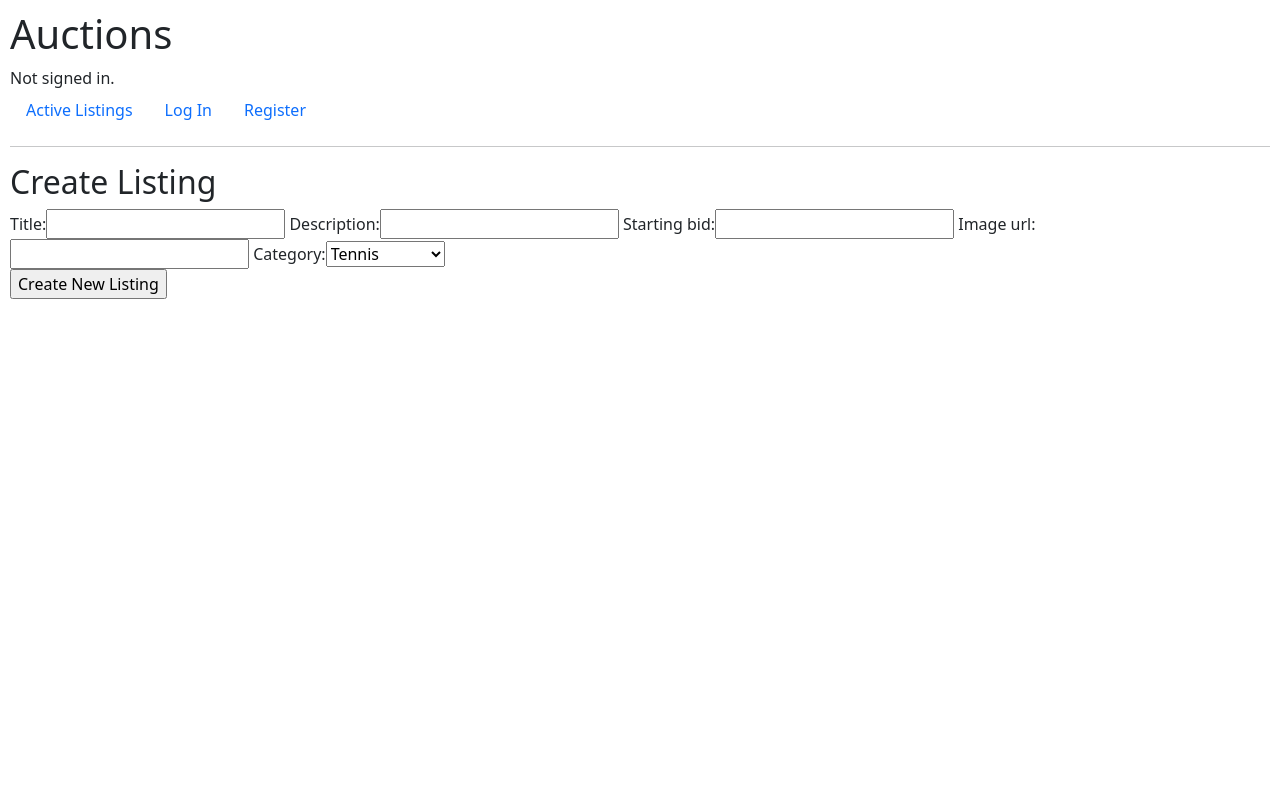
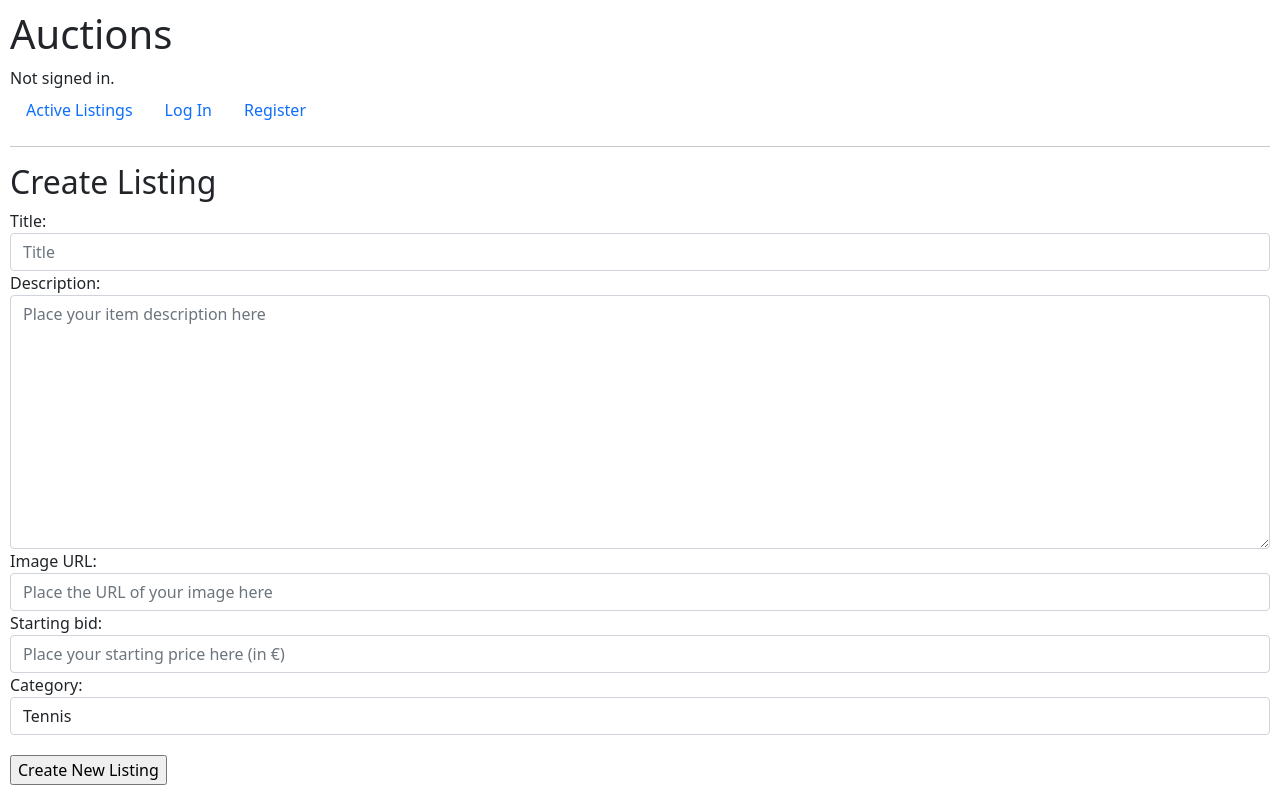
Before and after one commit to minprog-platforms/project-commerce-django-CaioSmidi, a Django app: page /create_listing in a window 1280 px wide. Run offline with Django 3.2, Linux system fonts and the light colour scheme.

Commit message:
Made changes to listing and create listing features, and added Watchlist class to models.py to start with this implementation of this feature

```diff
--- a/auctions/admin.py
+++ b/auctions/admin.py
@@ -1,9 +1,9 @@
 from django.contrib import admin
-from .models import User, Listing
+from .models import User, Listing, Watchlist
 
 # Register your models here.
 admin.site.register(User)
 admin.site.register(Listing)
+admin.site.register(Watchlist)
 # admin.site.register(Bid)
 # admin.site.register(Comment)
-# admin.site.register(Watchlist)
--- a/auctions/models.py
+++ b/auctions/models.py
@@ -28,6 +28,13 @@ class Listing(models.Model):
     def __str__(self):
         return f"Listing {self.id}: {self.title}, sold by {self.owner}"
 
+class Watchlist(models.Model):
+    user = models.ForeignKey(User, on_delete=models.CASCADE)
+    item = models.ForeignKey(Listing, on_delete=models.CASCADE)
+
+
+    def __str__(self):
+        return f"{self.item} on Watchlist of {self.user}"
 
 # class Bid(models.Model):
 #     listing = models.ForeignKey(Listing, on_delete=models.CASCADE)
@@ -49,10 +56,3 @@ class Listing(models.Model):
 #         return f"Comment {self.id} on listing {self.listing} written by {self.text}"
 #
 #
-# class Watchlist(models.Model):
-#     user = models.ForeignKey(User, on_delete=models.CASCADE)
-#     item = models.ForeignKey(Listing, on_delete=models.CASCADE)
-#
-#
-#     def __str__(self):
-#         return f"{self.item} on Watchlist of {self.user}"
--- a/auctions/static/auctions/styles.css
+++ b/auctions/static/auctions/styles.css
@@ -28,6 +28,10 @@ body {
     display: block;
 }
 
+.listing_description {
+    font-style: italic;
+}
+
 .listing_image, .listing_title, .listing_price, .listing_description, .listing_owner {
     border: 1px groove red;
     border-radius: 10px;
@@ -49,22 +53,6 @@ body {
     padding: 20px;
 }
 
-
-/* .create_listing {
-    padding-top: 30px;
-    padding-left: 15px;
+.submit_listing {
+    margin-top: 20px;
 }
-
-.submit_listing {
-    margin-top: 150px;
-    margin-left: 150px;
-}
-
-.create_listing_form {
-    padding-right: 10px;
-}
-
-.category_options {
-    margin-top: 20px    ;
-    margin-bottom: 10px;
-} */
--- a/auctions/templates/auctions/listing.html
+++ b/auctions/templates/auctions/listing.html
@@ -22,6 +22,7 @@
 
             Sold by: {{ owner }}
 
+            {% if user.is_authenticated %}
                 {% if watchlist %}
                     <form class="" action="" method="post">
                         {% csrf_token %}
@@ -34,7 +35,7 @@
                         {{ add_form }}
                         <input type="submit" name="" value="Add to Watchlist">
                     </form>
-
+                {% endif %}
             {% endif %}
         </div>
 
--- a/auctions/views.py
+++ b/auctions/views.py
@@ -5,20 +5,44 @@ from django.shortcuts import render
 from django.urls import reverse
 from django import forms
 
-from .models import User, Listing
+
+from .models import User, Listing, Watchlist
 
 
 class NewListingForm(forms.ModelForm):
 
-    title = forms.CharField(max_length=64)
-    description = forms.CharField(max_length=128)
-    starting_bid = forms.DecimalField(max_digits=64, decimal_places=2)
-    image_URL = forms.URLField(required=False)
-    category = forms.ChoiceField(required=False, choices=Listing.categories)
+    # title = forms.CharField(max_length=64)
+    # description = forms.CharField(max_length=128)
+    # image_URL = forms.URLField(required=False)
+    # starting_bid = forms.DecimalField(max_digits=64, decimal_places=2)
+    # category = forms.ChoiceField(required=False, choices=Listing.categories)
 
     class Meta:
         model = Listing
-        fields = ["title", "description", "starting_bid", "image_URL", "category"]
+        fields = ["title", "description", "image_URL", "starting_bid", "category"]
+        widgets = {
+            "title": forms.TextInput(attrs={
+                    "class": "form-control",
+                    "placeholder": "Title"
+                }),
+            "description": forms.Textarea(attrs={
+                    "class": "form-control",
+                    "placeholder": "Place your item description here"
+                }),
+            "image_URL": forms.URLInput(attrs={
+                    "class": "form-control",
+                    "placeholder": "Place the URL of your image here"
+                }),
+            "starting_bid": forms.NumberInput(attrs={
+                    "class": "form-control",
+                    "placeholder": "Place your starting price here (in €)"
+                }),
+            "category": forms.Select(attrs={
+                    "class": "form-control",
+                    "placeholder": "Pick your category"
+                }),
+
+        }
 
 # class BiddingForm(forms.ModelForm):
 #
@@ -51,34 +75,34 @@ def create_listing(request):
         if form.is_valid():
             title = form.cleaned_data["title"]
             description = form.cleaned_data["description"]
+            image_URL = form.cleaned_data["image_URL"]
             starting_bid = form.cleaned_data["starting_bid"]
-            image_URL = form.cleaned_data["image_URL"]
             category = form.cleaned_data["category"]
             user = request.user
 
-            listing = Listing(title = title, description = description, image_URL = image_URL, starting_bid = starting_bid, category = category, owner = user)
+            listing = Listing(title = title, description = description, image_URL = image_URL, starting_bid = starting_bid, owner = user, category = category)
             listing.save()
 
             return HttpResponseRedirect(reverse(index))
         else:
             return render(request, "auctions/create_listing.html", {
                 "form": form,
-                "categories": Listing.categories
+                # "categories": Listing.categories
             })
     else:
         return render(request, "auctions/create_listing.html", {
             "form": NewListingForm(),
-            "categories": Listing.categories
+            # "categories": Listing.categories
         })
 
 
 def listing(request, listing_id):
 
     listing = Listing.objects.get(pk=listing_id)
-    user = User.objects.get(pk=request.user.id)
-    # watchlist = Listing.watchlist
 
     if request.user.is_authenticated:
+
+        user = User.objects.get(pk=request.user.id)
 
         if listing.active:
 
@@ -116,7 +140,14 @@ def listing(request, listing_id):
                 })
 
     else:
-        pass
+        return render(request, "auctions/listing.html", {
+            "title": listing.title,
+            "active": listing.active,
+            "image": listing.image_URL,
+            "description": listing.description,
+            # "price": highest_bid,
+            "owner": listing.owner,
+        })
 
 
     # listing = Listing.objects.get(id=listing_id)
@@ -143,9 +174,12 @@ def listing(request, listing_id):
 
 
 def watchlist(request):
-    return render(request, "auctions/watchlist.html", {
 
-    })
+    if request.method == "POST":
+
+        return render(request, "auctions/watchlist.html", {
+
+        })
 
 def categories(request):
     pass
```
Also changed, not shown: auctions/templates/auctions/create_listing.html (+0 -8 lines), auctions/templates/auctions/errorpage.html (added, +7 -0 lines), auctions/templates/auctions/index.html (+4 -4 lines), auctions/migrations/0010_watchlist.py (added). Lines whose indentation alone changed are shown as unchanged.
